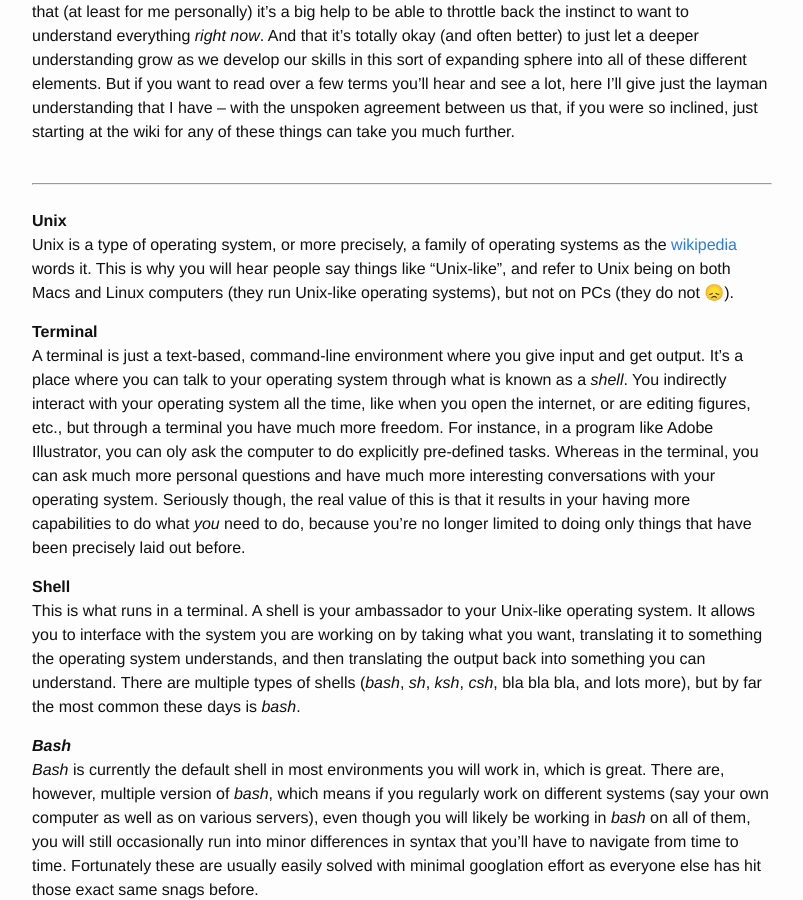
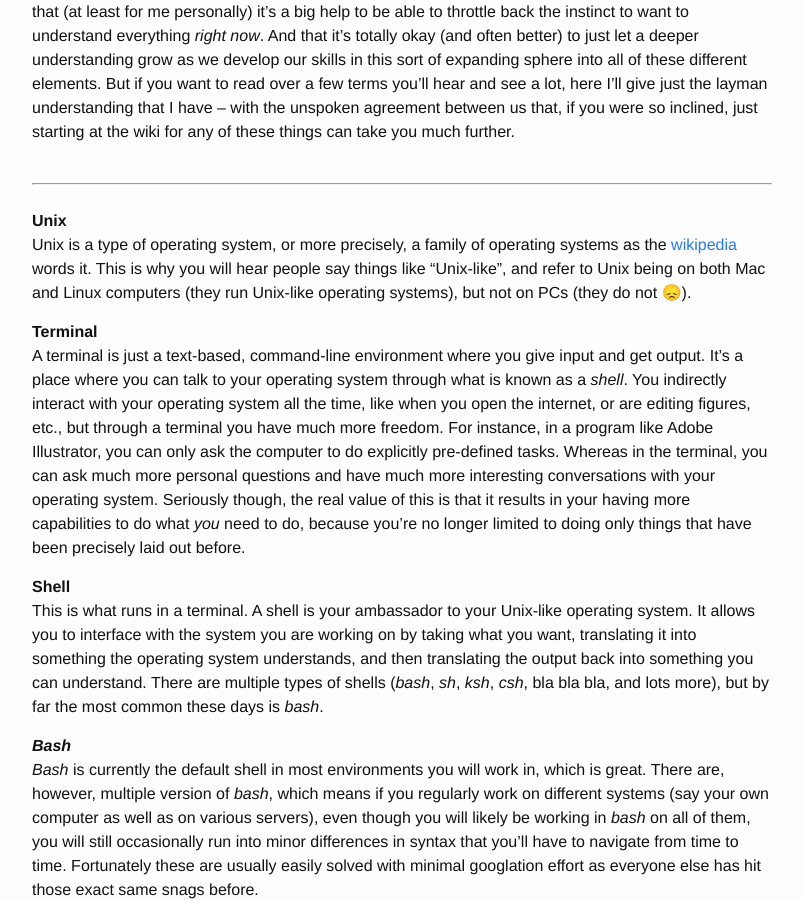
Before and after one commit to AstrobioMike/AstrobioMike.github.io, a Jekyll site: the page built from bash.md, in a window 1280 px wide and 900 px high, scrolled down 539 px. Shown: the whole window, without its empty margins (238-1041 px from the left). Built offline with Jekyll 4.4.1, drawn with Linux system fonts in a browser that asks for light colours.

Commit message:
Update bash.md

```diff
--- a/bash.md
+++ b/bash.md
@@ -15,13 +15,13 @@ So if you'd like to get started right away, head on over to [bash basics](/bash/
 ---
 <br>
 **Unix**
-Unix is a type of operating system, or more precisely, a family of operating systems as the [wikipedia](https://en.wikipedia.org/wiki/Unix) words it. This is why you will hear people say things like "Unix-like", and refer to Unix being on both Macs and Linux computers (they run Unix-like operating systems), but not on PCs (they do not 😞).
+Unix is a type of operating system, or more precisely, a family of operating systems as the [wikipedia](https://en.wikipedia.org/wiki/Unix) words it. This is why you will hear people say things like "Unix-like", and refer to Unix being on both Mac and Linux computers (they run Unix-like operating systems), but not on PCs (they do not 😞).
 
 **Terminal**
-A terminal is just a text-based, command-line environment where you give input and get output. It's a place where you can talk to your operating system through what is known as a *shell*. You indirectly interact with your operating system all the time, like when you open the internet, or are editing figures, etc., but through a terminal you have much more freedom. For instance, in a program like Adobe Illustrator, you can oly ask the computer to do explicitly pre-defined tasks. Whereas in the terminal, you can ask much more personal questions and have much more interesting conversations with your operating system. Seriously though, the real value of this is that it results in your having more capabilities to do what *you* need to do, because you're no longer limited to doing only things that have been precisely laid out before.
+A terminal is just a text-based, command-line environment where you give input and get output. It's a place where you can talk to your operating system through what is known as a *shell*. You indirectly interact with your operating system all the time, like when you open the internet, or are editing figures, etc., but through a terminal you have much more freedom. For instance, in a program like Adobe Illustrator, you can only ask the computer to do explicitly pre-defined tasks. Whereas in the terminal, you can ask much more personal questions and have much more interesting conversations with your operating system. Seriously though, the real value of this is that it results in your having more capabilities to do what *you* need to do, because you're no longer limited to doing only things that have been precisely laid out before.
 
 **Shell**
-This is what runs in a terminal. A shell is your ambassador to your Unix-like operating system. It allows you to interface with the system you are working on by taking what you want, translating it to something the operating system understands, and then translating the output back into something you can understand. There are multiple types of shells (*bash*, *sh*, *ksh*, *csh*, bla bla bla, and lots more), but by far the most common these days is *bash*.
+This is what runs in a terminal. A shell is your ambassador to your Unix-like operating system. It allows you to interface with the system you are working on by taking what you want, translating it into something the operating system understands, and then translating the output back into something you can understand. There are multiple types of shells (*bash*, *sh*, *ksh*, *csh*, bla bla bla, and lots more), but by far the most common these days is *bash*.
 
 
 ***Bash***
```
